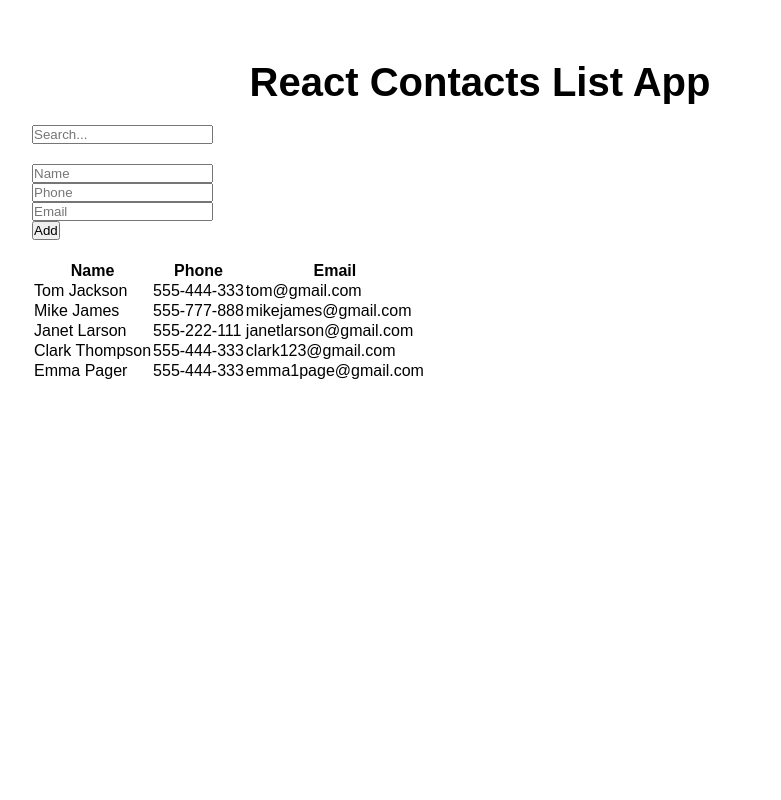
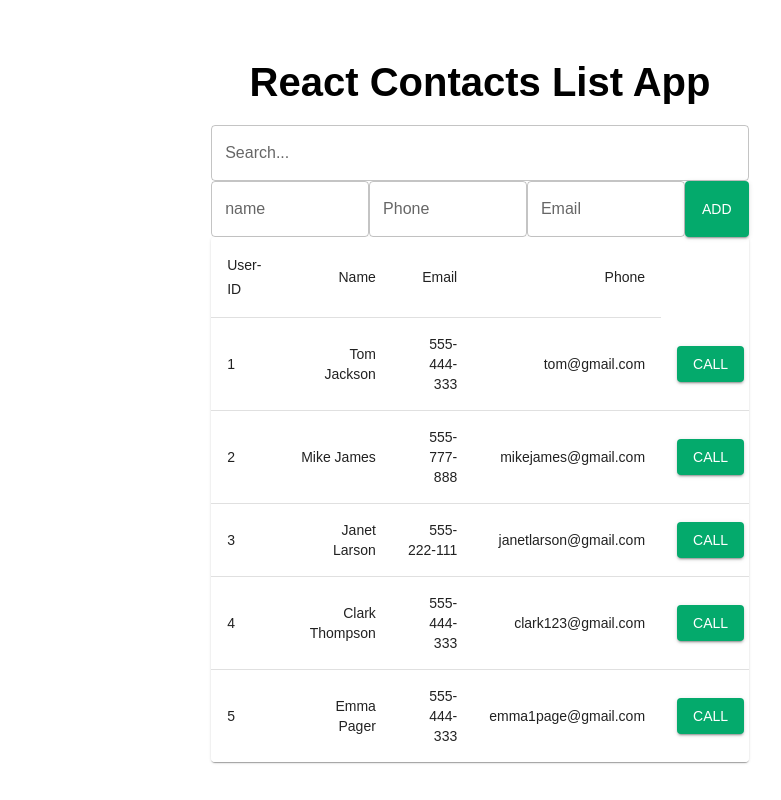
Before and after one commit to ChatRoom-Websocket-WebRTC/frontend, a React (Create React App) app: page /contacts in a window 1280 px wide. Shown: the whole page, without its empty margins (96-877 px from the left). Built offline with nearby package versions, Linux system fonts and the light colour scheme; no server answers.

Commit message:
contacts ui done

```diff
--- a/src/components/contacts/index.jsx
+++ b/src/components/contacts/index.jsx
@@ -1,4 +1,14 @@
 import React, { useState, useEffect } from 'react';
+import Box from '@mui/material/Box';
+import TextField from '@mui/material/TextField';
+import Button from '@mui/material/Button';
+import Table from '@mui/material/Table';
+import TableBody from '@mui/material/TableBody';
+import TableCell from '@mui/material/TableCell';
+import TableContainer from '@mui/material/TableContainer';
+import TableHead from '@mui/material/TableHead';
+import TableRow from '@mui/material/TableRow';
+import Paper from '@mui/material/Paper';
 import './style.css'
 
 function ContactRow(props) {
@@ -14,6 +24,7 @@ function ContactRow(props) {
 function ContactTable(props) {
 
     const [contactlist, setContactlist] = useState([]);
+    const [contacts, setContacts] = useState([]);
 
     useEffect(() => {
         var rows = [];
@@ -24,22 +35,54 @@ function ContactTable(props) {
             rows.push(<ContactRow key={contact.key} contact={contact} />);
           });
         setContactlist([...rows])
-        console.log("HELLO");
-        console.log(rows);
-        console.log(contactlist)
+        setContacts([...props.contacts])
+        // console.log("HELLO");
+        // console.log(rows);
+        // console.log(contactlist)
     }, [props.contacts]);
 
+    const rows = [1, 2, 3, 4, 5]
     return (
-        <table className='table table-hover'>
-          <thead>
-            <tr>
-              <th><i className="fa fa-fw fa-user"></i>Name</th>
-              <th><i className="fa fa-fw fa-phone"></i>Phone</th>
-              <th><i className="fa fa-fw fa-envelope"></i>Email</th>
-            </tr>
-          </thead>
-          <tbody>{contactlist}</tbody>
-        </table>
+
+        <Box paddingLeft="20%" paddingRight="20%">
+          <TableContainer component={Paper}>
+      <Table sx={{ minWidth: 650 }} aria-label="simple table">
+
+        <TableHead>
+          <TableRow>
+            <TableCell>User-ID</TableCell>
+            <TableCell align="right">Name</TableCell>
+            <TableCell align="right">Email</TableCell>
+            <TableCell align="right">Phone</TableCell>
+            {/* <TableCell align="right">Protein&nbsp;(g)</TableCell> */}
+          </TableRow>
+        </TableHead>
+        <TableBody>
+          {contacts.map((contact) => (
+            <TableRow
+              key={contact.key}
+              sx={{ '&:last-child td, &:last-child th': { border: 0 } }}
+            >
+              <TableCell component="th" scope="row">
+                {contact.key}
+              </TableCell>
+              <TableCell align="right">{contact.name}</TableCell>
+              <TableCell align="right">{contact.phone}</TableCell>
+              <TableCell align="right">{contact.email}</TableCell>
+              <TableCell align="right">
+                <Button variant="contained">Call</Button>
+              </TableCell>
+              <TableCell align="right">
+                <Button variant="contained">Chat</Button>
+              </TableCell>
+            </TableRow>
+          ))}
+        </TableBody>
+
+      </Table>
+      </TableContainer>
+      </Box>
+
     );
 }
 
@@ -48,15 +91,13 @@ function SearchBar() {
     const [filterTextInput, setFilterTextInput] = useState('');
 
     return (
-        <form>
-          <input
-            className="form-control"
-            type="text"
-            placeholder="Search..."
+      <Box paddingLeft={"20%"} paddingRight={"20%"}>
+          <TextField label="Search..." variant="outlined"
+            fullWidth
+            // margin='dense'
             value={filterTextInput}
-            onChange={event => setFilterTextInput(event.target.value)}
-          />
-        </form>
+            onChange={event => setFilterTextInput(event.target.value)}/>
+      </Box>
     );
 }
 
@@ -93,8 +134,14 @@ function FilterableContactTable() {
       }
 
       return (
-        <div>
+        <Box sx={{
+          display: 'flex',
+          flexDirection: 'Column',
+          alignItems: 'stretch'
+
+        }}>
           <h1>React Contacts List App</h1>
+          <Box flexGrow={12} alignItems="center">
             <SearchBar
               // filterText={this.state.filterText}
               // onFilterTextInput={handleFilterTextInput}
@@ -104,7 +151,8 @@ function FilterableContactTable() {
               contacts={state.contacts}
               filterText={state.filterText}
             />
-        </div>
+          </Box>
+        </Box>
       );
 
 }
@@ -128,22 +176,18 @@ function NewContactRow(props) {
 
     return (
 
-        <form className="form-inline" onSubmit={handleSubmit}>
-         <div className="form-group row">
-           <div className="col-md-3">
-             <input type="text" name="name" className="form-control" id="nameInput" placeholder="Name" />
-           </div>
-           <div className="col-md-3">
-             <input type="text" name="phone" className="form-control" id="phoneInput" placeholder="Phone" />
-           </div>
-           <div className="col-md-3">
-             <input type="email" name="email" className="form-control" id="emailInput" placeholder="Email" />
-           </div>
-           <div className="col-md-3">
-             <button type="submit" className="btn btn-primary"><i className="fa fa-fw fa-plus"></i>Add</button>
-           </div>
-         </div>
-       </form>
+           <Box paddingLeft={"20%"} paddingRight={"20%"} display={"flex"} flexDirection={"row"}>
+              <TextField label="name" variant="outlined" flexGrow={4}
+                />
+                <TextField label="Phone" variant="outlined" flexGrow={4}
+                />
+                <TextField label="Email" variant="outlined" flexGrow={4}
+                />
+                <Button variant="contained">Add</Button>
+          </Box>
+          //  <div className="col-md-3">
+          //    <button type="submit" className="btn btn-primary"><i className="fa fa-fw fa-plus"></i>Add</button>
+          //  </div>
 
      )
 }
```
Lines whose indentation alone changed are shown as unchanged.
